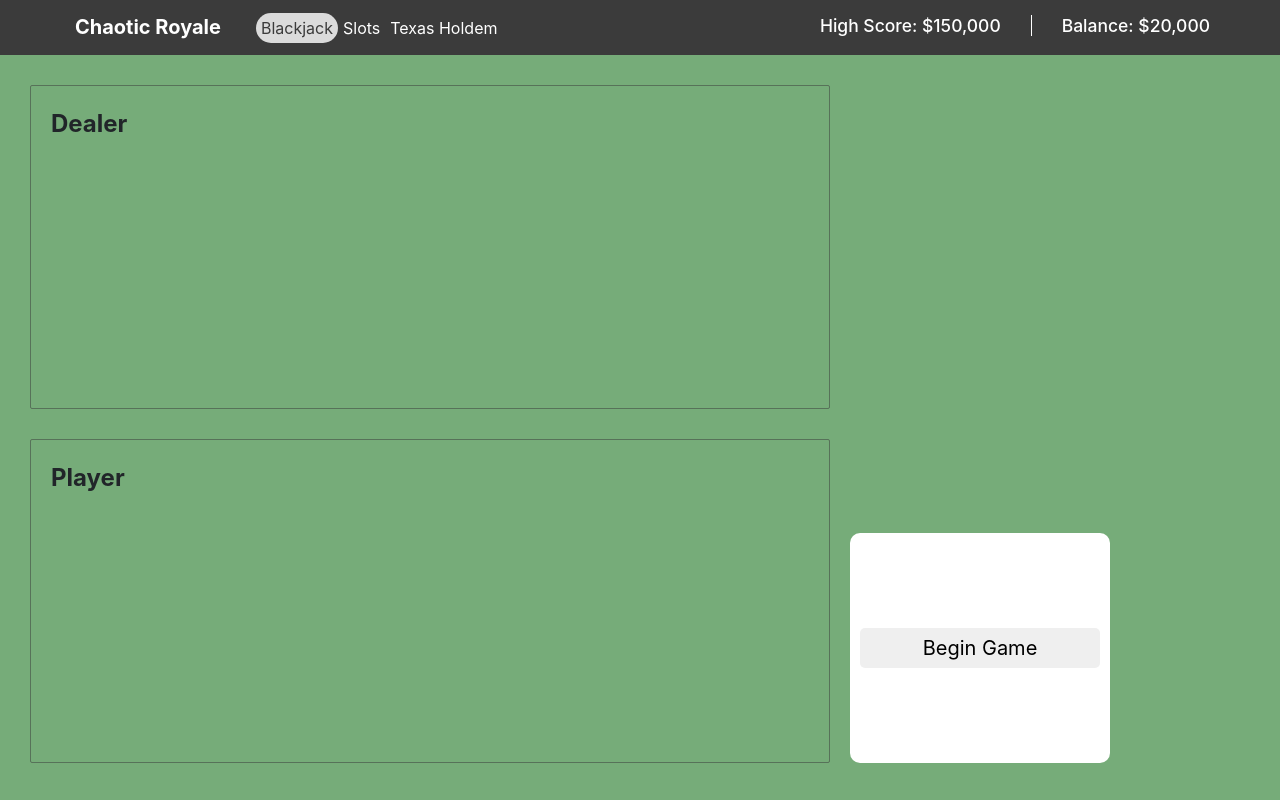
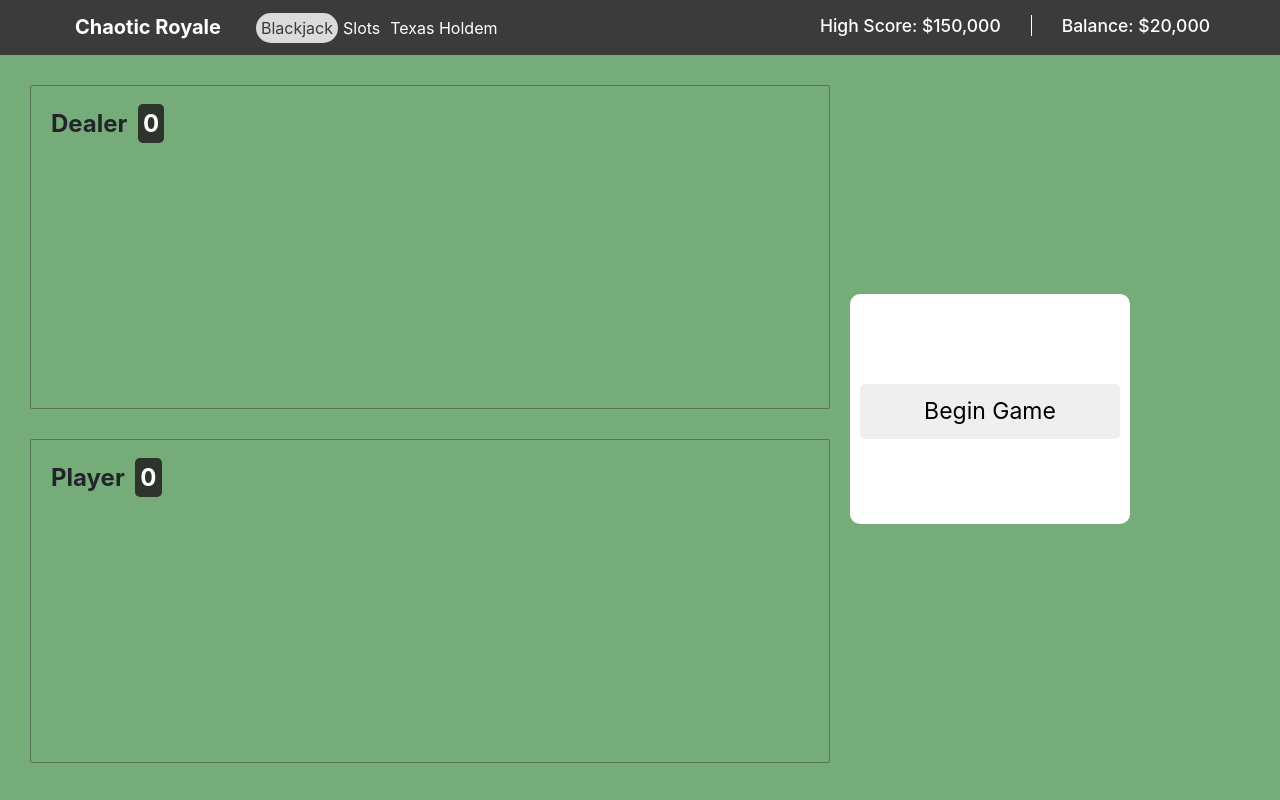
Before and after one commit to aubreyjonescreatives/chaoticroyale, a React (Create React App) app: page /blackjack in a window 1280 px wide. Built offline with nearby package versions, Linux system fonts and the light colour scheme.

Commit message:
Put InfoArea into ActionArea, scores into CardArea

```diff
--- a/src/App.js
+++ b/src/App.js
@@ -2,7 +2,7 @@ import React from 'react'
 import './App.scss'
 
 import {BrowserRouter as Router, Route } from 'react-router-dom'
-import NavBar from './components/navbar/NavBar'
+import NavBar from './components/NavBar/NavBar'
 import Landing from './components/Landing/Landing'
 import Blackjack from './components/Blackjack/Blackjack'
 import SlotMachine from './components/SlotMachine/SlotMachine'
--- a/src/components/Blackjack/ActionArea/ActionArea.js
+++ b/src/components/Blackjack/ActionArea/ActionArea.js
@@ -3,6 +3,55 @@ import "./ActionArea.scss";
 const ActionArea = (props) => {
   return (
     <div className="ActionArea">
+      <div className="results">
+        {props.gameState === "bust" ? (
+          <div>
+            <h3>Bust! </h3>
+            <p>You lost the bet. </p>
+          </div>
+        ) : null}
+        {props.gameState === "winRoundNatural" ? (
+          <div>
+            <h3>BLACKJACK! You win!</h3>
+            <p>
+              Your score: {props.userScore} Dealer score: {props.dealerScore}
+            </p>
+          </div>
+        ) : null}
+        {props.gameState === "win6Card" ? (
+          <div>
+            <h3>Six Card Charlie! You win!</h3>
+          </div>
+        ) : null}
+        {props.gameState === "endRoundWin" ? (
+          <div>
+            <h3>You win!</h3>
+            <p>
+              Your score: {props.userScore} Dealer score:{" "}
+              {props.dealerScore < 21
+                ? props.dealerScore
+                : `BUST! ${props.dealerScore}`}
+            </p>
+          </div>
+        ) : null}
+        {props.gameState === "endRoundLose" ? (
+          <div>
+            <h3>You lose the bet!</h3>
+            <p>
+              Your score: {props.userScore} Dealer score: {props.dealerScore}
+            </p>
+          </div>
+        ) : null}
+        {props.gameState === "endRoundDraw" ? (
+          <div>
+            <h3>It's a draw. Bet money returned.</h3>
+            <p>
+              Your score: {props.userScore} Dealer score: {props.dealerScore}
+            </p>
+          </div>
+        ) : null}
+      </div>
+
       {props.gameState === "pregame" ? (
         <button
           onClick={() => props.changeGamePhase("gameStart")}
--- a/src/components/Blackjack/ActionArea/ActionArea.scss
+++ b/src/components/Blackjack/ActionArea/ActionArea.scss
@@ -3,8 +3,9 @@
   border-radius: 10px;
   padding: 10px;
   font-size: 20px;
-  width: 260px;
+  width: 280px;
   height: 230px;
+  margin: auto 0;
   //max-height: 250px;
   display: flex;
   flex-direction: column;
@@ -14,6 +15,17 @@
   // grid-template-columns: 1fr;
   // margin: 0 auto;
   //margin-top: 30px;
+
+  .results {
+    font-size: 16px;
+    // font-weight: bold;
+    margin-bottom: 5px;
+    padding: 0 5px;
+
+    h3 {
+      font-weight: bold;
+    }
+  }
 
   .hitStand{
     display: flex !important;
@@ -29,9 +41,10 @@
     border: none;
     border-radius: 5px;
     // margin-right: 10px;
-    padding: 5px;
+    padding: 10px;
     //margin-top: 5px;
     width: 100%;
+    font-size: 23px;
 
   }
   .betArea{
@@ -60,6 +73,12 @@
     .betButtons{
       display: flex;
       justify-content: space-between;
+      margin-top: 5px;
+
+      .actionBtn{
+        font-size: 18px;
+      }
+
       button:nth-child(2){
         margin-left: 5px;
       }
--- a/src/components/Blackjack/Blackjack.js
+++ b/src/components/Blackjack/Blackjack.js
@@ -5,7 +5,6 @@ import "./Blackjack.scss";
 // import axios from "axios";
 import CardArea from "./CardArea/CardArea";
 import ActionArea from "./ActionArea/ActionArea";
-import InfoArea from "./InfoArea/InfoArea";
 
 const Blackjack = (props) => {
   const [gameState, setGameState] = useState("pregame");
@@ -232,7 +231,7 @@ const Blackjack = (props) => {
         await sleep(50)
         setTheBet(500)
       }
-      if(theBet == 0) {
+      if(theBet === 0) {
         await sleep(50)
         setTheBet(10)
       }
@@ -263,8 +262,8 @@ const Blackjack = (props) => {
   return (
     <div className="Blackjack">
       <div className="CardArea">
-      <CardArea theCards={dealerCards} name="Dealer" />
-      <CardArea theCards={userCards} name="Player" />
+        <CardArea theCards={dealerCards} name="Dealer" score={dealerScore} />
+        <CardArea theCards={userCards} name="Player" score={userScore} />
       </div>
       <ActionArea
         gameState={gameState}
@@ -278,10 +277,6 @@ const Blackjack = (props) => {
         betSetter={betSetter}
         setTheBet ={setTheBet}
         playAgain={playAgain}
-      />
-      <InfoArea
-        gameState={gameState}
-        handleGameState={handleGameState}
         userScore={userScore}
         dealerScore={dealerScore}
       />
--- a/src/components/Blackjack/Blackjack.scss
+++ b/src/components/Blackjack/Blackjack.scss
@@ -3,9 +3,8 @@
   grid-gap: 10px;
   grid-template-columns: 1fr 1fr;
   grid-template-areas:
-    "CardArea BetArea"
     "CardArea ActionArea"
-    "InfoArea InfoArea";
+    "CardArea ActionArea";
   max-width: 1400px;
   margin: 0 auto;
 
@@ -19,7 +18,4 @@
   .BetArea {
     grid-area: ActionArea;
   }
-  .results{
-    grid-area: InfoArea;
-  }
 }
--- a/src/components/Blackjack/CardArea/CardArea.js
+++ b/src/components/Blackjack/CardArea/CardArea.js
@@ -4,7 +4,7 @@ const CardArea = (props) => {
 
   return (
     <div className="card-area-container">
-      <div className="area-name">{props.name}</div>
+      <div className="area-name">{props.name} <span className="score">{props.score}</span></div>
       <div className="card-area">
       { props.theCards.map((card, index) => {
         //console.log(card)
--- a/src/components/Blackjack/CardArea/CardArea.scss
+++ b/src/components/Blackjack/CardArea/CardArea.scss
@@ -11,12 +11,21 @@
   border-radius: 2px;
   margin-top: 30px;
   margin-left: 30px;
+
   .area-name {
     text-align: left;
     font-size: 24px;
     padding: 20px;
     padding-bottom: 0;
     font-weight: bold;
+
+    .score {
+      background-color: rgba(31, 31, 31, 0.849);
+      border-radius: 5px;
+      color: white;
+      padding: 5px;
+      margin-left: 5px;
+    }
   }
 
   .card-area {
--- a/src/components/Blackjack/InfoArea/InfoArea.js
+++ /dev/null
@@ -1,74 +0,0 @@
-import "./InfoArea.scss";
-
-const InfoArea = (props) => {
-  return (
-    <div className="results">
-      <div>
-        {props.gameState !== "pregame" ? (
-          <p>Your total: {props.userScore} </p>
-        ) : null}
-      </div>
-      <div>
-        {props.gameState === "bust" ? (
-          <div>
-            <h3>Bust! </h3>
-            <p>You lost the bet. </p>
-            {/* <button onClick={() => props.handleGameState("addOne")}>
-              New Hand?
-            </button> */}
-          </div>
-        ) : null}
-        {props.gameState === "winRoundNatural" ? (
-          <div>
-            <h3>BLACKJACK! You win!</h3>
-            <p>
-              Your score: {props.userScore} Dealer score: {props.dealerScore}
-            </p>
-            {/* <button onClick={() => props.handleGameState("addOne")}>
-              New Hand?
-            </button> */}
-          </div>
-        ) : null}
-        {props.gameState === "win6Card" ? (
-          <div>
-            <p>Six Card Charlie! You win!</p>
-            {/* <button onClick={() => props.handleGameState("addOne")}>
-              New Hand?
-            </button> */}
-          </div>
-        ) : null}
-        {props.gameState === "endRoundWin" ? (
-          <div>
-            <p>You win!</p>
-            <p>
-              Your score: {props.userScore} Dealer score:{" "}
-              {props.dealerScore < 21
-                ? props.dealerScore
-                : `BUST! ${props.dealerScore}`}
-            </p>
-            {/* <button onClick={() => props.handleGameState("addOne")}>
-              New Hand?
-            </button> */}
-          </div>
-        ) : null}
-        {props.gameState === "endRoundLose" ? (
-          <div>
-            <p>You lose the bet!</p>
-            <p>
-              Your score: {props.userScore} Dealer score: {props.dealerScore}
-            </p>
-          </div>
-        ) : null}
-        {props.gameState === "endRoundDraw" ? (
-          <div>
-            <p>It's a draw. Bet money returned.</p>
-            <p>
-              Your score: {props.userScore} Dealer score: {props.dealerScore}
-            </p>
-          </div>
-        ) : null}
-      </div>
-    </div>
-  );
-};
-export default InfoArea;
--- a/src/components/Blackjack/InfoArea/InfoArea.scss
+++ /dev/null
@@ -1,10 +0,0 @@
-.results{
-    padding: 0 2.5rem;
-    display: flex;
-    justify-content: space-around;
-    max-width: 40rem;
-    button, p{
-        font-size: 1.5rem;
-    }
-
-}
```
Lines whose indentation alone changed are shown as unchanged.
